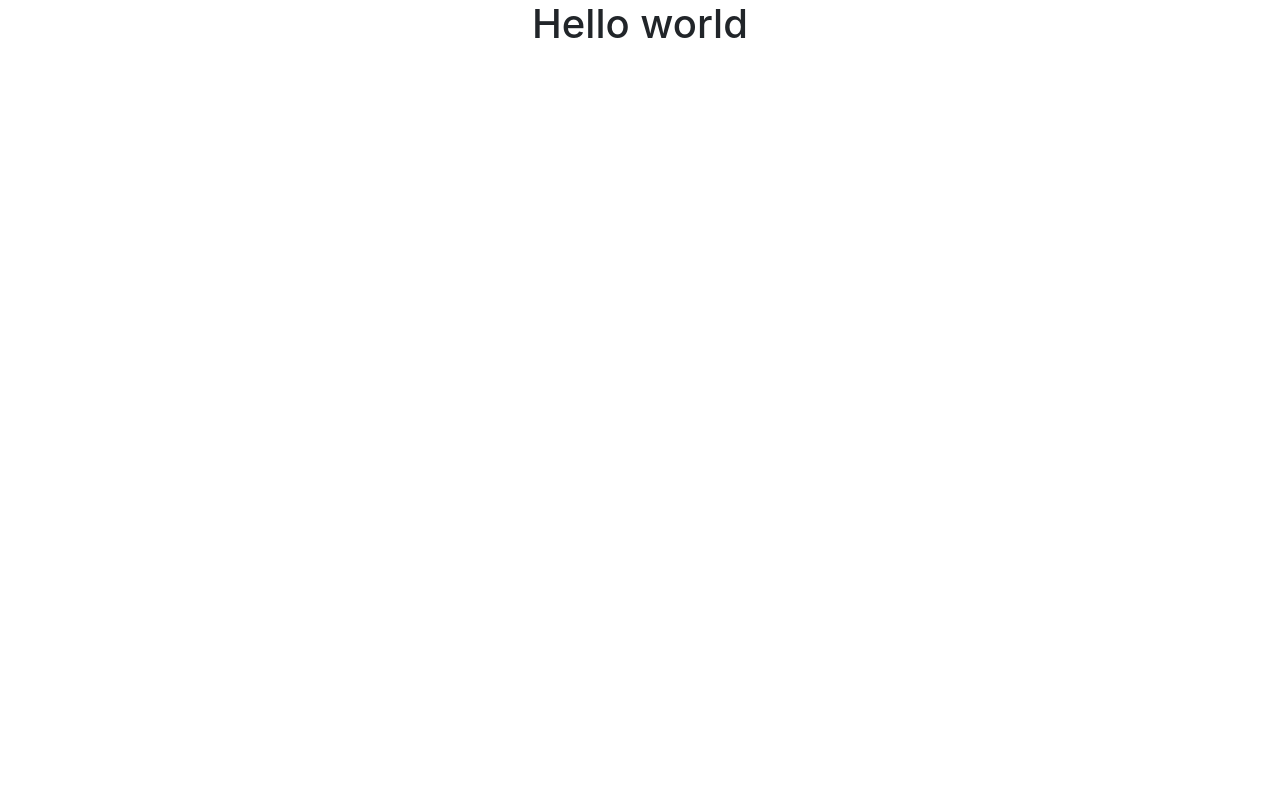
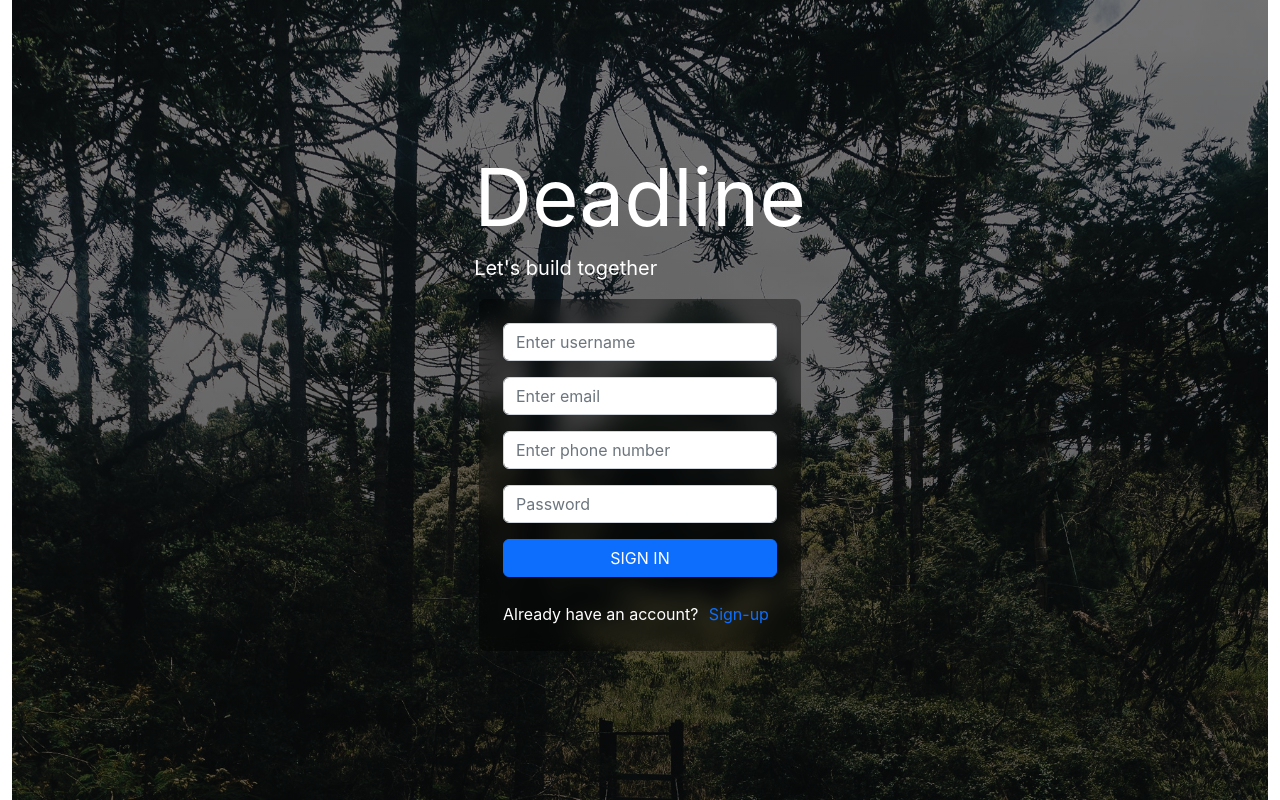
Before and after one commit to bdeliencourt/Deadline, a React (Create React App) app in the folder Deadline-App/: page / in a window 1280 px wide. Built offline with nearby package versions, Linux system fonts and the light colour scheme.

Commit message:
Created front-end for login / register page

```diff
--- a/Deadline-App/src/App.tsx
+++ b/Deadline-App/src/App.tsx
@@ -1,12 +1,22 @@
 import React from 'react';
-import './App.css';
+import { Container } from 'react-bootstrap';
+import { BrowserRouter as Router, Routes, Route } from 'react-router-dom';
+import './css/App.css';
+import './css/animation.css';
+import Dashboard from './views/Dashboard';
+import Welcome from './views/Welcome';
 
-const App : React.FC = () => {
+const App: React.FC = () => {
   return (
-    <div className="App">
-      <h1>Hello world</h1>
-    </div>
+    <Router>
+      <Container fluid className="App">
+        <Routes>
+          <Route path="/" element={<Welcome />} />
+          <Route path="/dashboard" element={<Dashboard />} />
+        </Routes>
+      </Container>
+    </Router>
   );
-}
+};
 
 export default App;
--- /dev/null
+++ b/Deadline-App/src/components/LoginForm.tsx
@@ -0,0 +1,55 @@
+import React, { useState } from 'react';
+import '../css/userconnection.css';
+import { UserActionProps } from '../interfaces/interfaces';
+import { Button, Container, Form } from 'react-bootstrap';
+
+const LoginForm: React.FC<UserActionProps> = ({ handleChangeUserAction }) => {
+  const [username, setUsername] = useState<string>('');
+  const updateSetUsername = (e: React.ChangeEvent<HTMLInputElement>) => setUsername(e.target.value);
+
+  const [password, setPassword] = useState<string>('');
+  const updateSetPassword = (e: React.ChangeEvent<HTMLInputElement>) => setPassword(e.target.value);
+
+  const handleUserLogin = (e: React.FormEvent<HTMLFormElement>) => {};
+
+  return (
+    <Container fluid className="formContainer fade-in">
+      <Form onSubmit={(e: React.FormEvent<HTMLFormElement>) => handleUserLogin(e)}>
+        <Form.Group className="mb-3" controlId="formBasicEmail">
+          <Form.Control
+            type="text"
+            placeholder="Enter username"
+            value={username}
+            onChange={(e: React.ChangeEvent<HTMLInputElement>) => updateSetUsername(e)}
+          />
+        </Form.Group>
+
+        <Form.Group className="mb-3" controlId="formBasicPassword">
+          <Form.Control
+            type="password"
+            placeholder="Password"
+            value={password}
+            onChange={(e: React.ChangeEvent<HTMLInputElement>) => updateSetPassword(e)}
+          />
+        </Form.Group>
+
+        <div className="d-grid gap-2">
+          <Button variant="primary" type="submit" className="formUserActionButton">
+            Sign up
+          </Button>
+
+          <div className="formQuestionContainer">
+            Not registered yet?{' '}
+            <button
+              className="formLink text-primary"
+              onClick={() => handleChangeUserAction('register')}>
+              Sign-in
+            </button>
+          </div>
+        </div>
+      </Form>
+    </Container>
+  );
+};
+
+export default LoginForm;
--- /dev/null
+++ b/Deadline-App/src/components/RegisterForm.tsx
@@ -0,0 +1,90 @@
+import React, { useState } from 'react';
+import { Button, Container, Form } from 'react-bootstrap';
+import { UserActionProps } from '../interfaces/interfaces';
+import '../css/userconnection.css';
+
+const RegisterForm: React.FC<UserActionProps> = ({ handleChangeUserAction }) => {
+  const [displayErrorMessage, setDisplayErrorMessage] = useState<boolean>(false);
+
+  const [username, setUsername] = useState<string>('');
+  const updateSetUsername = (e: React.ChangeEvent<HTMLInputElement>) => setUsername(e.target.value);
+
+  const [password, setPassword] = useState<string>('');
+  const updateSetPassword = (e: React.ChangeEvent<HTMLInputElement>) => setPassword(e.target.value);
+
+  const [email, setEmail] = useState<string>('');
+  const updateSetEmail = (e: React.ChangeEvent<HTMLInputElement>) => setEmail(e.target.value);
+
+  const [phone, setPhone] = useState<string>('');
+  const updateSetPhone = (e: React.ChangeEvent<HTMLInputElement>) => setPhone(e.target.value);
+
+  const performRegister = (e: React.FormEvent<HTMLFormElement>) => {};
+
+  return (
+    <Container fluid className="formContainer fade-in">
+      <Form onSubmit={(e: React.FormEvent<HTMLFormElement>) => performRegister(e)}>
+        <Form.Group className="mb-3" controlId="formName">
+          <Form.Control
+            type="text"
+            placeholder="Enter username"
+            value={username}
+            onChange={(e: React.ChangeEvent<HTMLInputElement>) => updateSetUsername(e)}
+            required
+          />
+        </Form.Group>
+
+        <Form.Group className="mb-3" controlId="formBasicEmail">
+          <Form.Control
+            type="email"
+            placeholder="Enter email"
+            value={email}
+            onChange={(e: React.ChangeEvent<HTMLInputElement>) => updateSetEmail(e)}
+            required
+          />
+        </Form.Group>
+
+        <Form.Group className="mb-3" controlId="fromBasicPhone">
+          <Form.Control
+            type="tel"
+            placeholder="Enter phone number"
+            value={phone}
+            onChange={(e: React.ChangeEvent<HTMLInputElement>) => updateSetPhone(e)}
+            pattern="[0-9]{2}-[0-9]{2}-[0-9]{2}-[0-9]{2}-[0-9]{2}"
+            required
+          />
+        </Form.Group>
+
+        <Form.Group className="mb-3" controlId="formBasicPassword">
+          <Form.Control
+            type="password"
+            placeholder="Password"
+            value={password}
+            onChange={(e: React.ChangeEvent<HTMLInputElement>) => updateSetPassword(e)}
+            required
+          />
+        </Form.Group>
+
+        <div className="d-grid gap-2">
+          <Button variant="primary" type="submit" className="formUserActionButton">
+            Sign in
+          </Button>
+
+          {displayErrorMessage && (
+            <div className="text-danger">Your email or password is incorrect./</div>
+          )}
+
+          <div className="formQuestionContainer">
+            Already have an account?{' '}
+            <button
+              className="formLink text-primary"
+              onClick={() => handleChangeUserAction('login')}>
+              Sign-up
+            </button>
+          </div>
+        </div>
+      </Form>
+    </Container>
+  );
+};
+
+export default RegisterForm;
--- /dev/null
+++ b/Deadline-App/src/components/UserConnection.tsx
@@ -0,0 +1,18 @@
+import React, { useState } from 'react';
+import { Container } from 'react-bootstrap';
+import LoginForm from './LoginForm';
+import RegisterForm from './RegisterForm';
+import '../css/userconnection.css';
+const UserConnection: React.FC = () => {
+  const [userAction, setUserAction] = useState<string>('register');
+  const handleChangeUserAction = (action: string) => setUserAction(action);
+
+  return (
+    <Container className="fade-in">
+      {userAction === 'login' && <LoginForm handleChangeUserAction={handleChangeUserAction} />}
+      {userAction !== 'login' && <RegisterForm handleChangeUserAction={handleChangeUserAction} />}
+    </Container>
+  );
+};
+
+export default UserConnection;
--- /dev/null
+++ b/Deadline-App/src/css/animation.css
@@ -0,0 +1,8 @@
+ @keyframes fadeIn {
+    0% {opacity: 0;}
+    100% {opacity: 1;}
+ }
+
+ .fade-in{
+    animation: fadeIn 0.4s;
+ }
--- /dev/null
+++ b/Deadline-App/src/css/userconnection.css
@@ -0,0 +1,19 @@
+.formContainer {
+  padding: 3vh;
+  border-radius: 2%;
+  background-color: rgba(0, 0, 0, 0.4);
+  backdrop-filter: blur(10px);
+}
+
+.formQuestionContainer {
+  padding-top: 2vh;
+}
+
+.formUserActionButton {
+  text-transform: uppercase;
+}
+
+.formLink {
+  background: none;
+  border: none;
+}
--- /dev/null
+++ b/Deadline-App/src/css/welcome.css
@@ -0,0 +1,12 @@
+.welcomeContainer{
+    background-image: linear-gradient(0deg, rgba(0, 0, 0, 0.6),  rgba(0, 0, 0, 0.5)), url("../assets/images/background.png");
+    background-repeat: no-repeat;
+    background-size:  cover;
+    min-height: 100vh;
+    display: flex;
+    text-align: left;
+    justify-content: center;
+    flex-direction: column;
+    align-items: center;
+    color: white;
+}
--- /dev/null
+++ b/Deadline-App/src/interfaces/interfaces.tsx
@@ -0,0 +1,3 @@
+export interface UserActionProps{
+    handleChangeUserAction(value:string) : void
+};
--- /dev/null
+++ b/Deadline-App/src/views/Welcome.tsx
@@ -0,0 +1,25 @@
+import React from 'react';
+import '../css/welcome.css';
+import UserConnection from '../components/UserConnection';
+import { Container, Row, Col } from 'react-bootstrap';
+
+const Welcome: React.FC = () => {
+  return (
+    <Container fluid className="welcomeContainer">
+      <Row className="fade-in">
+        <Col>
+          <h3 className="display-1">
+            <b>Deadline</b>
+          </h3>
+          <blockquote className="blockquote">Let's build together</blockquote>
+        </Col>
+      </Row>
+
+      <Row>
+        <UserConnection />
+      </Row>
+    </Container>
+  );
+};
+
+export default Welcome;
```
Also changed, not shown: Deadline-App/src/assets/images/background.png (added), Deadline-App/src/css/App.css (renamed from Deadline-App/src/App.css).
